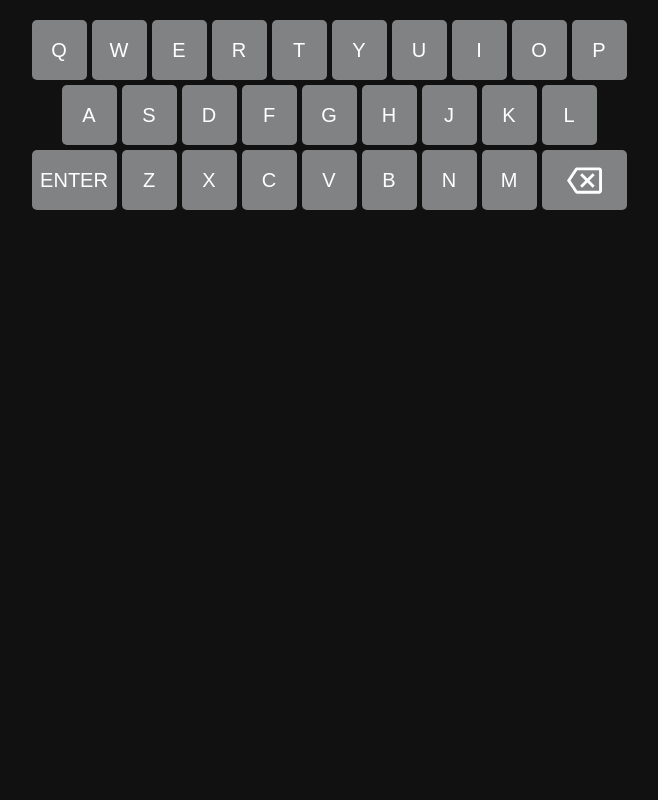
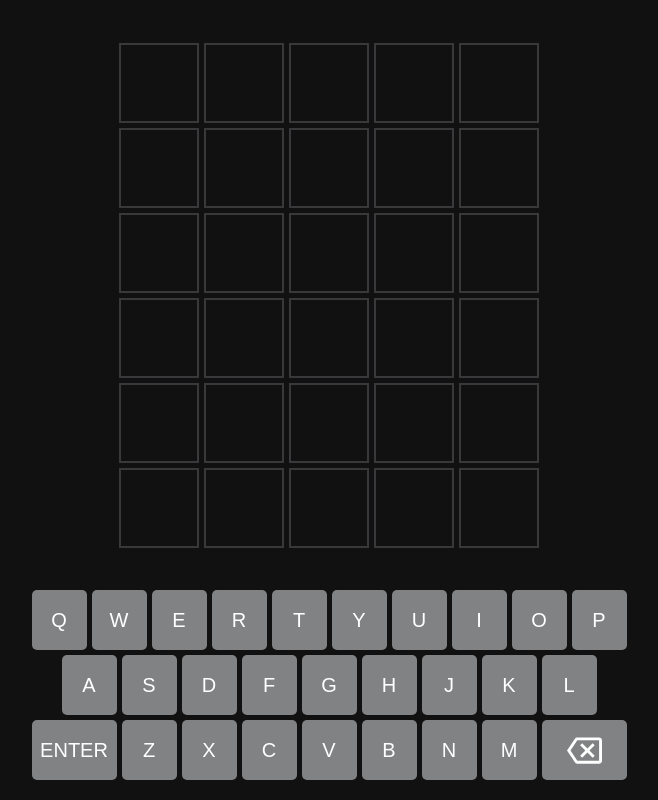
Before and after one commit to Dkunk7/chortle, a plain HTML site: page index.html in a window 1280 px wide. Shown: the whole page, without its empty margins (311-969 px from the left). Drawn offline with Linux system fonts and the light colour scheme.

Commit message:
basic grid setup

```diff
--- a/index.html
+++ b/index.html
@@ -8,6 +8,38 @@
     <title>Chortle</title>
 </head>
 <body>
+    <div class="guess-grid">
+        <div class="tile"></div>
+        <div class="tile"></div>
+        <div class="tile"></div>
+        <div class="tile"></div>
+        <div class="tile"></div>
+        <div class="tile"></div>
+        <div class="tile"></div>
+        <div class="tile"></div>
+        <div class="tile"></div>
+        <div class="tile"></div>
+        <div class="tile"></div>
+        <div class="tile"></div>
+        <div class="tile"></div>
+        <div class="tile"></div>
+        <div class="tile"></div>
+        <div class="tile"></div>
+        <div class="tile"></div>
+        <div class="tile"></div>
+        <div class="tile"></div>
+        <div class="tile"></div>
+        <div class="tile"></div>
+        <div class="tile"></div>
+        <div class="tile"></div>
+        <div class="tile"></div>
+        <div class="tile"></div>
+        <div class="tile"></div>
+        <div class="tile"></div>
+        <div class="tile"></div>
+        <div class="tile"></div>
+        <div class="tile"></div>
+    </div>
     <div class = "keyboard">
         <button class="key" data-key="Q">Q</button>
         <button class="key" data-key="W">W</button>
--- a/style.css
+++ b/style.css
@@ -78,3 +78,26 @@ body {
     --saturation: 29%;
     --lightness: 43%;
 }
+
+.guess-grid {
+    display: grid;
+    justify-content: center;
+    align-content: center;
+    flex-grow: 1; /* This will make the grid take up the whole page? and push the keyboard to the bottom */
+    grid-template-columns: repeat(5, 4em);
+    grid-template-rows: repeat(6, 4em);
+    gap: .25em;
+    margin-bottom: 1em;
+}
+
+.tile {
+    font-size: 2em;
+    color: white;
+    border: .05em solid hsl(240, 2%, 23%);
+    text-transform: uppercase;
+    font-weight: bold;
+    display: flex;
+    justify-content: center;
+    align-items: center;
+    user-select: none;
+}
```
